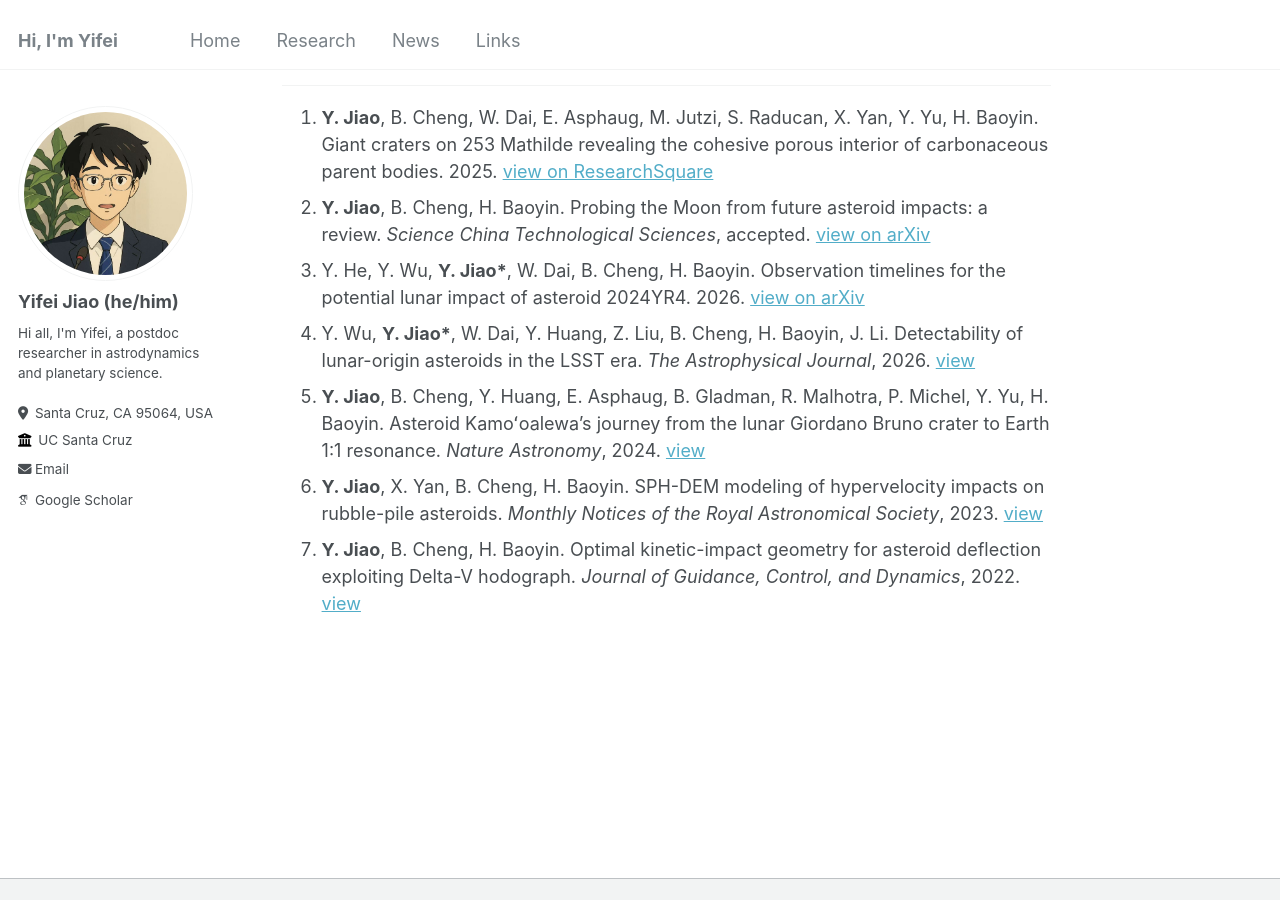
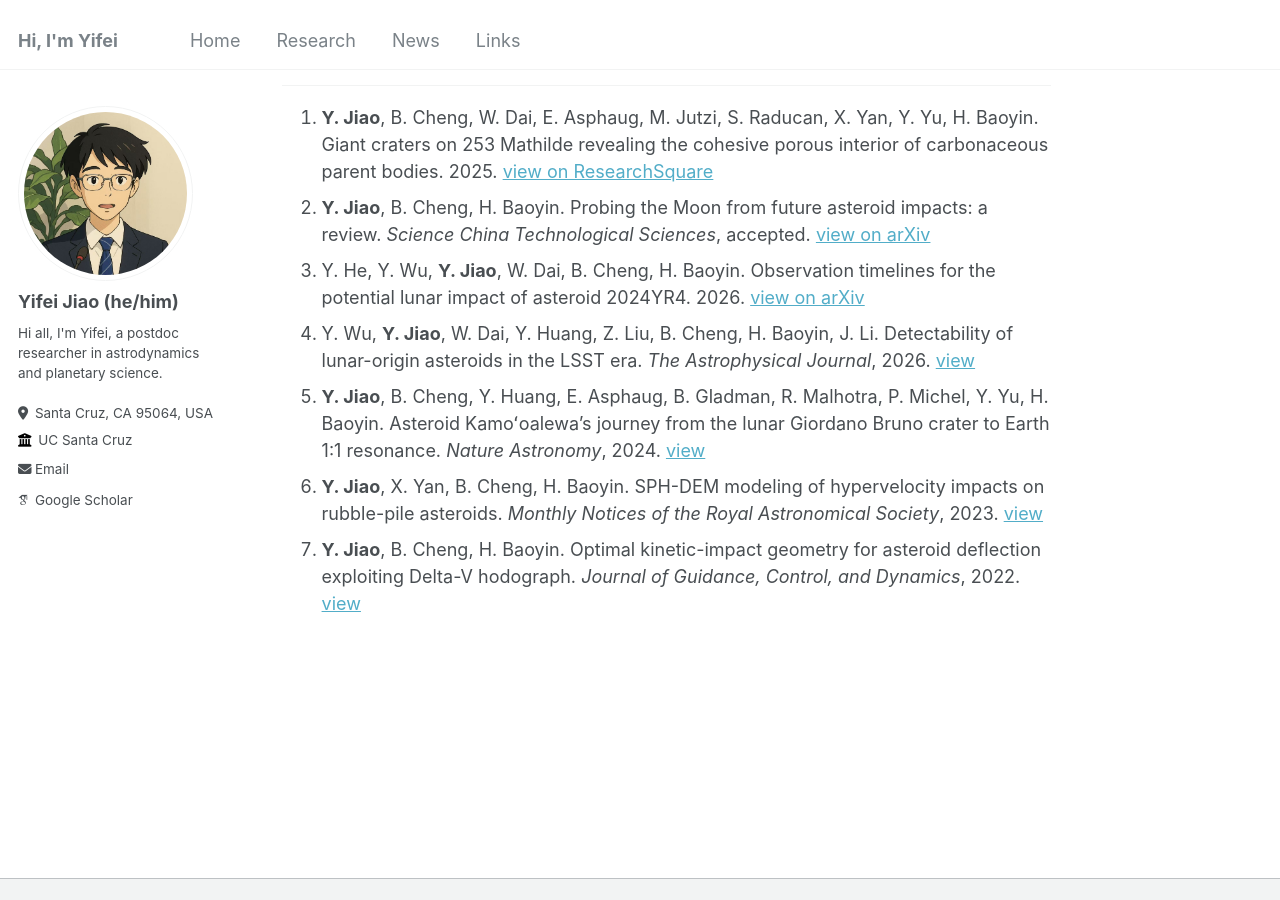
Before and after one commit to jiaoyf-thu/jiaoyf-thu.github.io, a Jekyll site: the page built from _pages/about.md, in a window 1280 px wide and 900 px high, scrolled down 1247 px. Built offline with Jekyll 4.4.1, drawn with Linux system fonts in a browser that asks for light colours; some web fonts are replaced.

```diff
--- a/_pages/about.md
+++ b/_pages/about.md
@@ -38,8 +38,8 @@ Feel free to contact me at jiaoyf.thu@gmail.com for any discussions!
 
 1. **Y. Jiao**, B. Cheng, W. Dai, E. Asphaug, M. Jutzi, S. Raducan, X. Yan, Y. Yu, H. Baoyin. Giant craters on 253 Mathilde revealing the cohesive porous interior of carbonaceous parent bodies. 2025. <a href="https://doi.org/10.21203/rs.3.rs-6500771/v1" target="_blank">view on ResearchSquare</a>
 1. **Y. Jiao**, B. Cheng, H. Baoyin. Probing the Moon from future asteroid impacts: a review. *Science China Technological Sciences*, accepted. <a href="https://arxiv.org/abs/2509.01436" target="_blank">view on arXiv</a>
-1. Y. He, Y. Wu, **Y. Jiao\***, W. Dai, B. Cheng, H. Baoyin. Observation timelines for the potential lunar impact of asteroid 2024YR4. 2026. <a href="https://arxiv.org/abs/2601.10666" target="_blank">view on arXiv</a>
-1. Y. Wu, **Y. Jiao\***, W. Dai, Y. Huang, Z. Liu, B. Cheng, H. Baoyin, J. Li. Detectability of lunar-origin asteroids in the LSST era. *The Astrophysical Journal*, 2026. <a href="https://iopscience.iop.org/article/10.3847/1538-4357/ae2eab" target="_blank">view</a>
+1. Y. He, Y. Wu, **Y. Jiao**, W. Dai, B. Cheng, H. Baoyin. Observation timelines for the potential lunar impact of asteroid 2024YR4. 2026. <a href="https://arxiv.org/abs/2601.10666" target="_blank">view on arXiv</a>
+1. Y. Wu, **Y. Jiao**, W. Dai, Y. Huang, Z. Liu, B. Cheng, H. Baoyin, J. Li. Detectability of lunar-origin asteroids in the LSST era. *The Astrophysical Journal*, 2026. <a href="https://iopscience.iop.org/article/10.3847/1538-4357/ae2eab" target="_blank">view</a>
 1. **Y. Jiao**, B. Cheng, Y. Huang, E. Asphaug, B. Gladman, R. Malhotra, P. Michel, Y. Yu, H. Baoyin. Asteroid Kamoʻoalewa's journey from the lunar Giordano Bruno crater to Earth 1:1 resonance. *Nature Astronomy*, 2024. <a href="https://www.nature.com/articles/s41550-024-02258-z" target="_blank">view</a>
 1. **Y. Jiao**, X. Yan, B. Cheng, H. Baoyin. SPH-DEM modeling of hypervelocity impacts on rubble-pile asteroids. *Monthly Notices of the Royal Astronomical Society*, 2023. <a href="https://doi.org/10.1093/mnras/stad3888" target="_blank">view</a>
 1. **Y. Jiao**, B. Cheng, H. Baoyin. Optimal kinetic-impact geometry for asteroid deflection exploiting Delta-V hodograph. *Journal of Guidance, Control, and Dynamics*, 2022. <a href="https://arc.aiaa.org/doi/10.2514/1.G006876" target="_blank">view</a>
```
